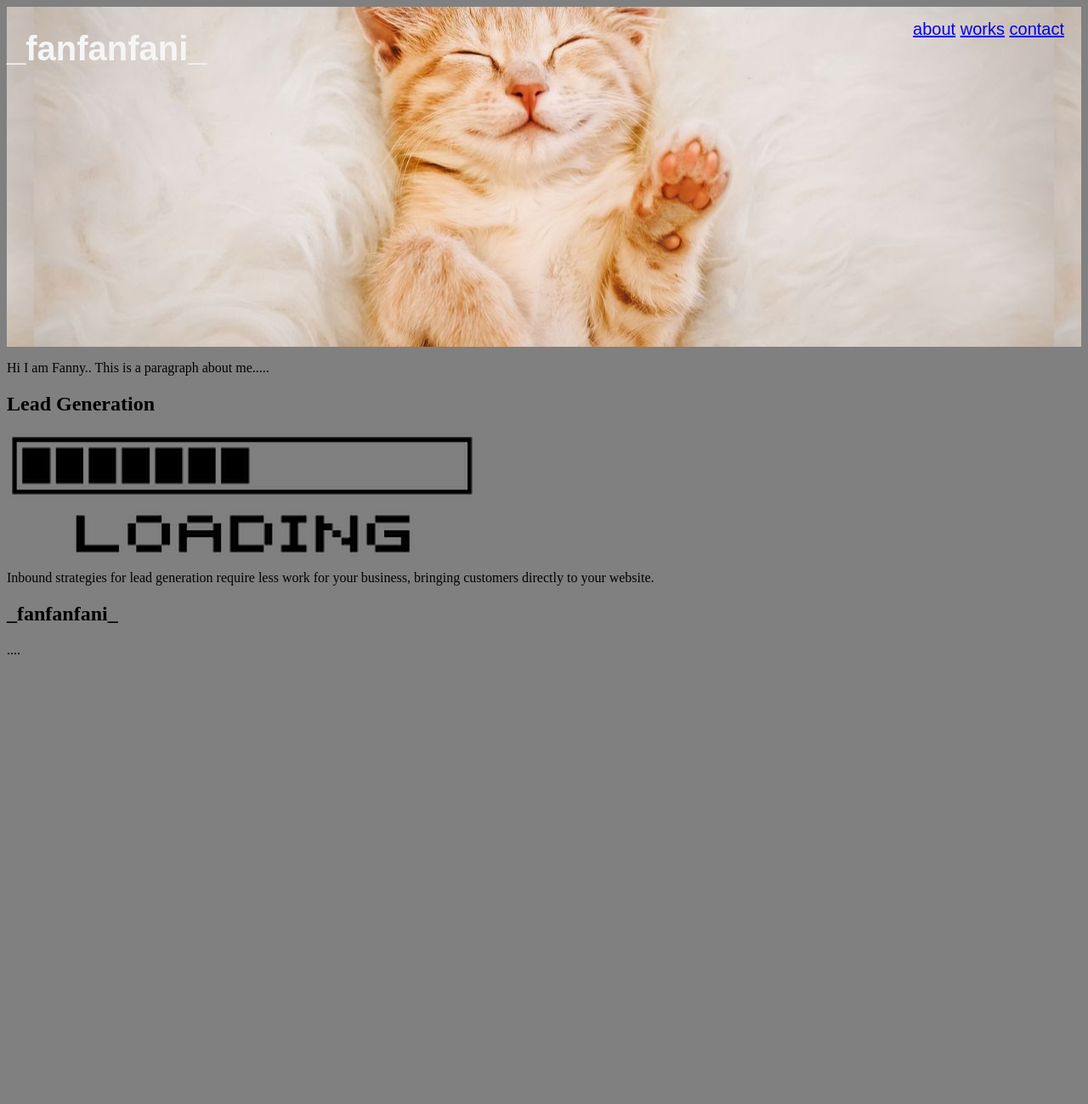
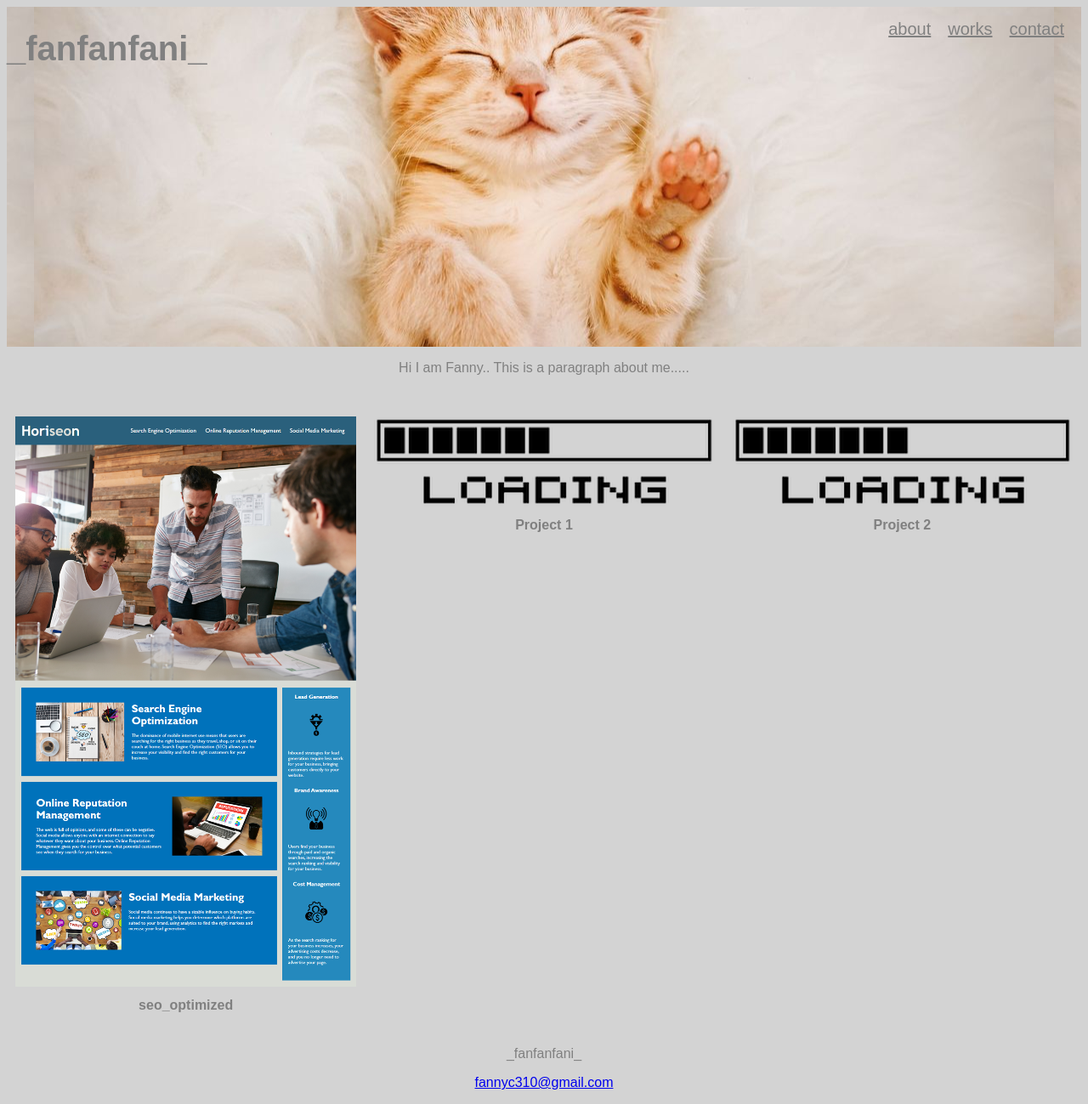
Before and after one commit to FannyCandy/Portfolio, a plain HTML site: page index.html in a window 1280 px wide. Shown: the whole page at 85% size. Before the commit the page ends 800 px from the top, so only its background shows below. Drawn offline with Linux system fonts and the light colour scheme.

Commit message:
2ndt commit for homework 2

```diff
--- a/assets/css/style.css
+++ b/assets/css/style.css
@@ -1,29 +1,65 @@
 
 body {
-    background-color: gray;
+    background-color: lightgray;
+    font-family: sans-serif;
 }
 
 header {
     font-family: sans-serif;
-    color:whitesmoke;
-}
-
-.headerBackground {
+    color: gray;
     height: 400px;
     width: 100%;
-    background-image: url(../images/header.jpg);
-    background-color: transparent;
+    background-image: url("../images/header.jpg");
     background-position: center;
 }
 
-header h1 {
+h1 {
     display: inline-block;
     font-size: 40px;
 }
 
-header nav {
+nav {
+    display: flex;
+    float: right;
+}
+
+nav a {
     padding-top: 15px;
     margin-right: 20px;
-    float: right;
     font-size: 20px;
+    color: gray;
 }
+
+.projects {
+    display: flex;
+    flex-wrap: wrap;
+    margin-top: 3%;
+}
+
+.card {
+    flex: 1 0 0;
+    padding: 10px;
+    text-align: center;
+}
+
+.card img {
+    width: 100%;
+    min-width: 200px;
+}
+
+p {
+    font-size: 16px;
+    text-align: center;
+    color: gray;
+}
+
+h2 {
+    font-size: medium;
+    color: gray;
+}
+
+@media screen and (max-width: 768px) {
+    main {
+      flex-direction: column;
+    }
+  }
--- a/index.html
+++ b/index.html
@@ -8,7 +8,7 @@
 
 <body>
 
-    <header class="headerBackground">
+    <header>
         <h1>_fanfanfani_</h1>
         <nav>
             <a href="about">about</a>
@@ -18,28 +18,43 @@
     </header>
 
     <main>
-        <!-- about me... -->
+    <!-- about me... -->
+    <section class="about">
         <p>
             Hi I am Fanny..
             This is a paragraph about me.....
         </p>
+    </section>
 
-        <!-- my works... -->
-        <section class="projects">
-            <h2>Lead Generation</h2>
-            <img src="./assets/images/Project 0.png" />
-            <p>
-                Inbound strategies for lead generation require less work for your business, bringing customers directly to your website.
-            </p>
+    <!-- my works... -->
+    <div class="projects">
+        <section class="card">
+            <a href="https://fannycandy.github.io/seo_optimized/">
+                <img src="./assets/images/seo_optimized.png" />
+            </a>
+            <h2>seo_optimized</h2>
         </section>
+
+        <section class="card">
+            <img src="./assets/images/Project 1.png" />
+            <h2>Project 1</h2>
+        </section>
+
+        <section class="card">
+            <img src="./assets/images/Project 2.png" />
+            <h2>Project 2</h2>
+        </section>
+    </div>
+
+    </main>
 
 
     <footer>
-        <h2>_fanfanfani_</h2>
+        <p>_fanfanfani_</p>
         <p>
-            ....
+            <a href="mailto:fannyc310@gmail.com">fannyc310@gmail.com</a>
         </p>
-    </footer>
+      </footer>
 
 </body>
 
```
Also changed, not shown: assets/images/Project 0.png (deleted), assets/images/seo_optimized.png (added).
